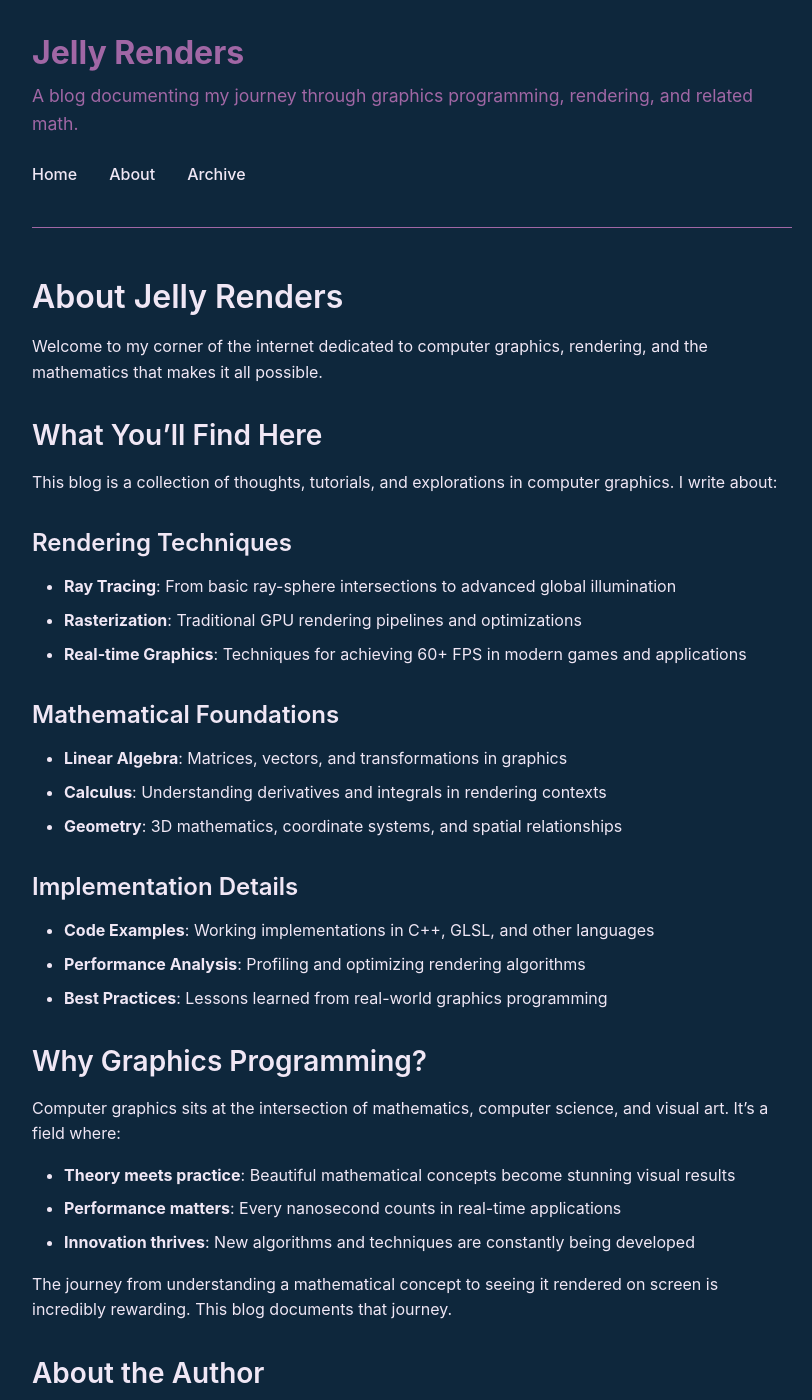
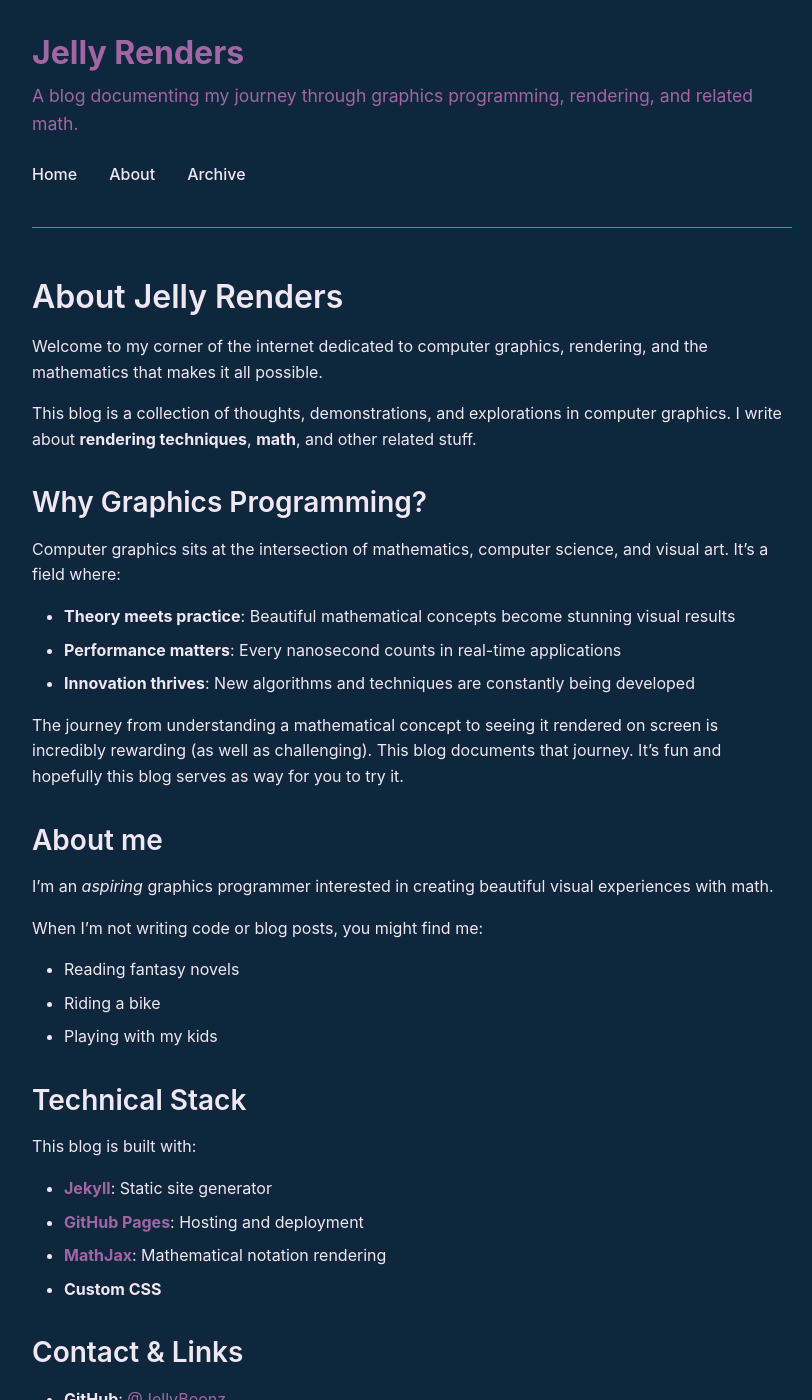
Before and after one commit to JellyBoonz/graphics-blog, a Jekyll site: the page built from about.md, in a window 1280 px wide and 1400 px high. Shown: the whole window, without its empty margins (228-1040 px from the left). Built offline with Jekyll 4.4.1, drawn with Linux system fonts in a browser that asks for light colours; some of the changed text lies outside the part shown.

Commit message:
Update blog content - Thu Oct 16 20:59:37 EDT 2025

```diff
--- a/about.md
+++ b/about.md
@@ -8,24 +8,7 @@ permalink: /about/
 
 Welcome to my corner of the internet dedicated to computer graphics, rendering, and the mathematics that makes it all possible.
 
-## What You'll Find Here
-
-This blog is a collection of thoughts, tutorials, and explorations in computer graphics. I write about:
-
-### Rendering Techniques
-- **Ray Tracing**: From basic ray-sphere intersections to advanced global illumination
-- **Rasterization**: Traditional GPU rendering pipelines and optimizations
-- **Real-time Graphics**: Techniques for achieving 60+ FPS in modern games and applications
-
-### Mathematical Foundations
-- **Linear Algebra**: Matrices, vectors, and transformations in graphics
-- **Calculus**: Understanding derivatives and integrals in rendering contexts
-- **Geometry**: 3D mathematics, coordinate systems, and spatial relationships
-
-### Implementation Details
-- **Code Examples**: Working implementations in C++, GLSL, and other languages
-- **Performance Analysis**: Profiling and optimizing rendering algorithms
-- **Best Practices**: Lessons learned from real-world graphics programming
+This blog is a collection of thoughts, demonstrations, and explorations in computer graphics. I write about **rendering techniques**, **math**, and other related stuff.
 
 ## Why Graphics Programming?
 
@@ -35,20 +18,17 @@ Computer graphics sits at the intersection of mathematics, computer science, and
 - **Performance matters**: Every nanosecond counts in real-time applications
 - **Innovation thrives**: New algorithms and techniques are constantly being developed
 
-The journey from understanding a mathematical concept to seeing it rendered on screen is incredibly rewarding. This blog documents that journey.
+The journey from understanding a mathematical concept to seeing it rendered on screen is incredibly rewarding (as well as challenging). This blog documents that journey.
+It's fun and hopefully this blog serves as way for you to try it.
 
-## About the Author
+## About me
 
-I'm a graphics programmer passionate about understanding how digital images are created. My background includes:
-
-- Computer Science education with focus on graphics and mathematics
-- Experience with real-time rendering in game engines
-- Interest in both theoretical foundations and practical implementation
+I'm an *aspiring* graphics programmer interested in creating beautiful visual experiences with math.
 
 When I'm not writing code or blog posts, you might find me:
-- Reading papers on the latest rendering techniques
-- Experimenting with new graphics APIs and hardware
-- Contributing to open-source graphics projects
+- Reading fantasy novels
+- Riding a bike
+- Playing with my kids
 
 ## Technical Stack
 
@@ -56,15 +36,13 @@ This blog is built with:
 - **[Jekyll](https://jekyllrb.com/)**: Static site generator
 - **[GitHub Pages](https://pages.github.com/)**: Hosting and deployment
 - **[MathJax](https://www.mathjax.org/)**: Mathematical notation rendering
-- **Custom CSS**: Minimal, responsive design focused on readability
-
-The source code is available on [GitHub](https://github.com/yourusername/graphics-blog) for those interested in the technical implementation.
+- **Custom CSS**
 
 ## Contact & Links
 
-- **GitHub**: [@yourusername](https://github.com/yourusername)
-- **Twitter**: [@yourusername](https://twitter.com/yourusername)
-- **Email**: your.email@example.com
+- **GitHub**: [@JellyBoonz](https://github.com/JellyBoonz)
+- **Twitter**: [@JellyBoonz](https://twitter.com/JellyBoonz)
+- **LinkedIn**: [@Jaiden Ortiz](https://Linkedin.com/in/jaiden-ortiz)
 
 ## Acknowledgments
 
@@ -76,6 +54,7 @@ This blog wouldn't be possible without the incredible work of:
 
 ---
 
-*"In computer graphics, we don't just simulate reality—we create new worlds with mathematics."*
+*“It is not knowledge, but the act of learning, not possession but the act of getting there, which grants the greatest enjoyment"*
+-- *C.F. Gauss*
 
 Thank you for reading, and I hope you find something useful or interesting here!
```
